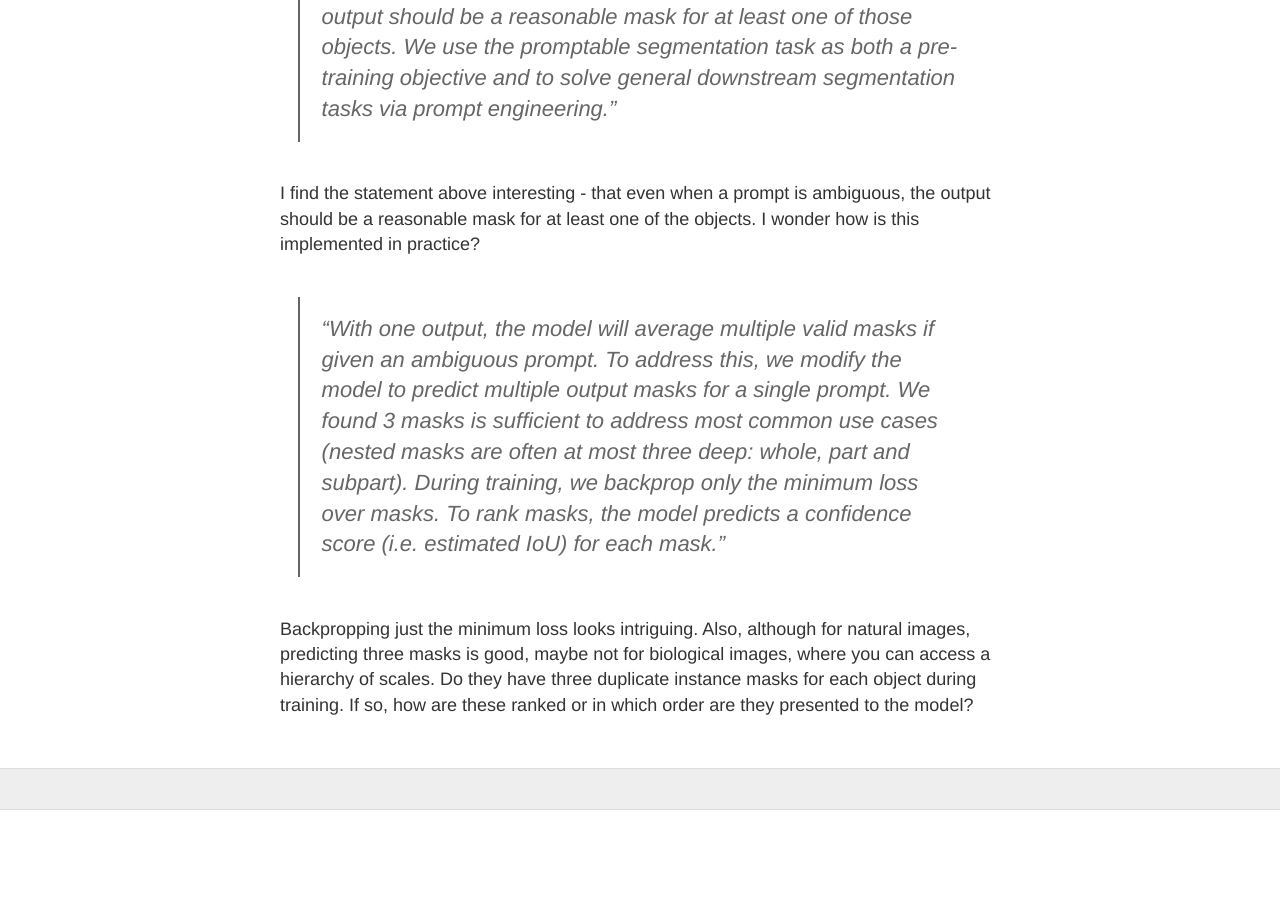
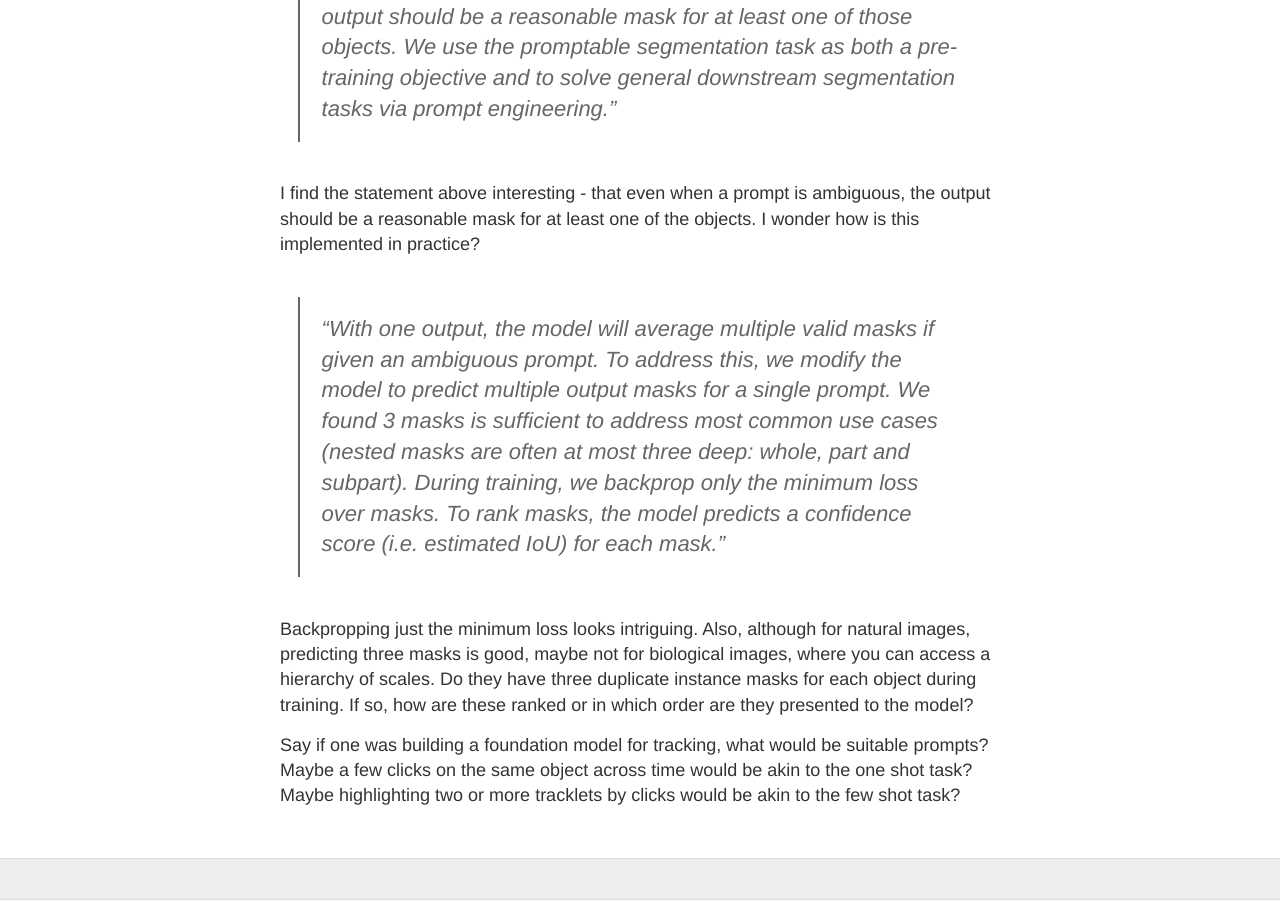
Before and after one commit to lmanan/lmanan.github.io, a Jekyll site: the page built from _posts/2021-04-27-Language-Models-are-few-shot-learners.md, in a window 1280 px wide and 900 px high, scrolled down 2339 px. Built offline with Jekyll 4.4.1, drawn with Linux system fonts in a browser that asks for light colours; a script that is not in the unit is left out; before the commit the page ends 3149 px from its top, so only the background shows below that.

Commit message:
update post

```diff
--- a/_posts/2021-04-27-Language-Models-are-few-shot-learners.md
+++ b/_posts/2021-04-27-Language-Models-are-few-shot-learners.md
@@ -29,3 +29,5 @@ I find the statement above interesting - that even when a prompt is ambiguous, t
 >"With one output, the model will average multiple valid masks if given an ambiguous prompt. To address this, we modify the model to predict multiple output masks for a single prompt. We found 3 masks is sufficient to address most common use cases (nested masks are often at most three deep: whole, part and subpart). During training, we backprop only the minimum loss over masks. To rank masks, the model predicts a confidence score (i.e. estimated IoU) for each mask."
 
 Backpropping just the minimum loss looks intriguing. Also, although for natural images, predicting three masks is good, maybe not for biological images, where you can access a hierarchy of scales. Do they have three duplicate instance masks for each object during training. If so, how are these ranked or in which order are they presented to the model?
+
+Say if one was building a foundation model for tracking, what would be suitable prompts? Maybe a few clicks on the same object across time would be akin to the one shot task? Maybe highlighting two or more tracklets by clicks would be akin to the few shot task?
```
